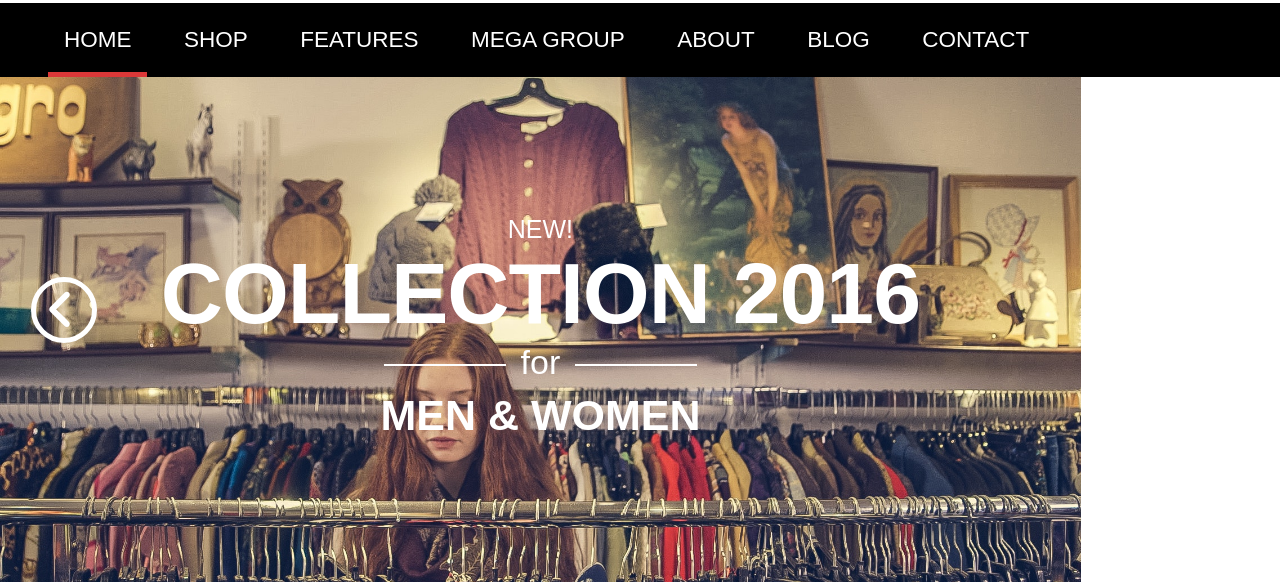
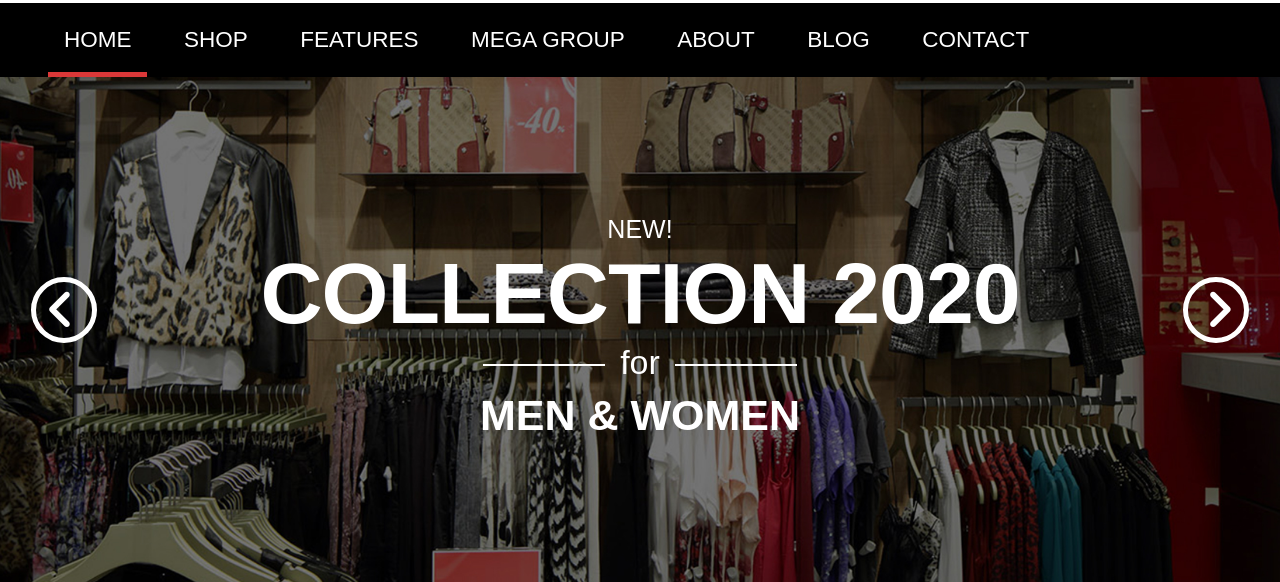
Before and after one commit to maciej-krzyzowski/project-theFashionStore, a website: page index.html in a window 1280 px wide. Both pictures are taken after a click on the button 64 px from the left and 528 px from the top of the page. Shown: the part 218-800 px from the top of the page. Drawn offline with Linux system fonts and the light colour scheme; grey boxes are pictures that could not be loaded; files whose address does not match are found by name; a web font is replaced by a local one.

Commit message:
Add carousel and fix code

```diff
--- a/index.html
+++ b/index.html
@@ -115,11 +115,12 @@
         </nav>
         <div class="carusel">
             <button class="btn__carusel btn__carusel--left"><i class="fas fa-angle-left"></i></button>
-            <div class="carusel__item carusel__item--active">
+            <div class="carusel__wrapper">
+                <div class="carusel__item carusel__item--current">
                     <img class="carusel__img" src="/image/Hero/img-hero-1.jpg">
                     <div class="carusel__caption">
                         <p class="carusel__text--new">NEW!</p>
-                    <h1 class="carusel__text--h1">COLLECTION 2016</h1>
+                        <h1 class="carusel__text--h1">COLLECTION 2020</h1>
                         <p class="carusel__text--for">for</p>
                         <h2 class="carusel__text--h2">MEN & WOMEN</h2>
                     </div>
@@ -137,9 +138,10 @@
                     <img class="carusel__img" src="/image/Hero/img-hero-3.jpg">
                     <div class="carusel__caption">
                         <p class="carusel__text--new">NEW!</p>
-                    <h1 class="carusel__text--h1">COLLECTION 2016</h1>
+                        <h1 class="carusel__text--h1">COLLECTION 2019</h1>
                         <p class="carusel__text--for">for</p>
                         <h2 class="carusel__text--h2">MEN & WOMEN</h2>
+                    </div>
                 </div>
             </div>
             <button class="btn__carusel btn__carusel--right"><i class="fas fa-angle-right"></i></button>
--- a/js/script.js
+++ b/js/script.js
@@ -1,4 +1,4 @@
-let i = 0;
+// let i = 0;
 
 function button() {
     const hamburgerBtn = document.querySelector('.hamburger__wrapper');
@@ -17,52 +17,114 @@ function button() {
 
 button();
 
-function toggleClass() {
-    const caruselElements = document.querySelectorAll('.carusel__item');
-    for (let element of caruselElements) {
-        element.classList.remove('carusel__item--active');
+// function toggleClass() {
+//     const caruselElements = document.querySelectorAll('.carusel__item');
+//     for (let element of caruselElements) {
+//         element.classList.remove('carusel__item--active');
+//     }
+//     caruselElements[i].classList.add('carusel__item--active');
+// };
+
+// function carusel() {
+//     if (i >= 0 && i < 2) {
+//         i++;
+//         toggleClass();
+//     } else if (i >= 2) {
+//         i = 0;
+//         toggleClass();
+//     }
+// }
+
+// // setInterval(function () {
+// //     console.log('dupa');
+// //     carusel();;
+// // }, 4000);
+
+// function caruselButton() {
+//     const btnLeft = document.querySelector('.btn__carusel--left');
+//     const btnRight = document.querySelector('.btn__carusel--right')
+
+//     btnLeft.addEventListener('click', () => {
+//         if (i >= 1 && i <= 2) {
+//             i--;
+//             toggleClass();
+//         } else {
+//             i = 2;
+//             toggleClass();
+//         }
+//     });
+
+//     btnRight.addEventListener('click', () => {
+//         if (i >= 0 && i <= 1) {
+//             i++;
+//             toggleClass();
+//         } else {
+//             i = 0;
+//             toggleClass();
+//         }
+//     });
+// }
+
+// caruselButton();
+
+const carusel = () => {
+    const carusel = document.querySelector('.carusel__wrapper')
+    const slides = Array.from(carusel.children);
+    const nextButton = document.querySelector('.btn__carusel--right');
+    const prevButton = document.querySelector('.btn__carusel--left');
+    let i = 0;
+
+    const slideWidth = slides[0].getBoundingClientRect().width;
+
+    const slidePosition = (slide, index) => {
+        slide.style.left = slideWidth * index + 'px';
     }
-    caruselElements[i].classList.add('carusel__item--active');
-};
+    slides.forEach(slidePosition);
 
-function carusel() {
-    if (i >= 0 && i < 2) {
+    const changeRight = () => {
+        carusel.style.transform = carusel.style.transform + 'translateX(-100vw)';
         i++;
-        toggleClass();
-    } else if (i >= 2) {
-        i = 0;
-        toggleClass();
+        if (i === slides.length) {
+            carusel.style.transform = 'translate(0)';
+            i = 0
+        }
     }
+    const changeLeft = () => {
+        carusel.style.transform = carusel.style.transform + 'translateX(100vw)';
+        i--;
+        if (i === -1) {
+            carusel.style.transform = 'translate(-' + (slides.length - 1) * 100 + 'vw)';
+            i = 2;
+        }
+    }
+
+    const caruselInterval = () => {
+
+        const allClearIterval = () => {
+            for (var i = 1; i < 99999; i++)
+                window.clearInterval(i);
+        }
+
+        allClearIterval();
+
+        const interval = () => setInterval(() => {
+            changeRight();
+        }, 3000);
+
+        interval();
+    }
+
+    caruselInterval();
+
+    nextButton.addEventListener('click', () => {
+        changeRight();
+        caruselInterval();
+    })
+
+    prevButton.addEventListener('click', () => {
+        changeLeft();
+        caruselInterval();
+    })
 }
 
-// setInterval(function () {
-//     console.log('dupa');
-//     carusel();;
-// }, 4000);
-
-function caruselButton() {
-    const btnLeft = document.querySelector('.btn__carusel--left');
-    const btnRight = document.querySelector('.btn__carusel--right')
-
-    btnLeft.addEventListener('click', () => {
-        if (i >= 1 && i <= 2) {
-            i--;
-            toggleClass();
-        } else {
-            i = 2;
-            toggleClass();
-        }
-    });
-
-    btnRight.addEventListener('click', () => {
-        if (i >= 0 && i <= 1) {
-            i++;
-            toggleClass();
-        } else {
-            i = 0;
-            toggleClass();
-        }
-    });
-}
-
-caruselButton();
+carusel();
--- a/sass/_button.scss
+++ b/sass/_button.scss
@@ -42,7 +42,7 @@
 
 	&--product {
 		bottom: -11px;
-		right: 27px;
+		right: 4px;
 	}
 }
 
--- a/sass/_global.scss
+++ b/sass/_global.scss
@@ -1,13 +1,12 @@
 $color-red: #db3838;
 $color-hoverRed: #692727;
-$color-hoverGray: #949393;
 $color-white: #fff;
 $color-lightGray: #e1e1e1;
 $color-gray: #ebebeb;
 $color-yellow: #ffc861;
 $color-darkGray: #3a3a3a;
 $color-darkGray2: #818181;
-
+$color-hoverGray: #949393;
 $color-black: #000;
 
 *::before,
--- a/sass/_hero.scss
+++ b/sass/_hero.scss
@@ -241,20 +241,21 @@
 	height: 608px;
 	margin: 0 auto;
 	color: $color-white;
+	overflow-x: hidden;
+}
+
+.carusel__wrapper {
+	position: relative;
+	transition: transform 1000ms ease;
 }
 
 .carusel__item {
 	position: absolute;
-	display: none;
-
-	&--active {
-		display: block;
-		animation: 4s;
-	}
+	display: inline-block;
 }
 
 .carusel__img {
-	width: 100%;
+	width: 100vw;
 	height: 608px;
 	object-fit: cover;
 }
```
Also changed, not shown: css/style.css, 1 other file. Lines whose indentation alone changed are shown as unchanged.
